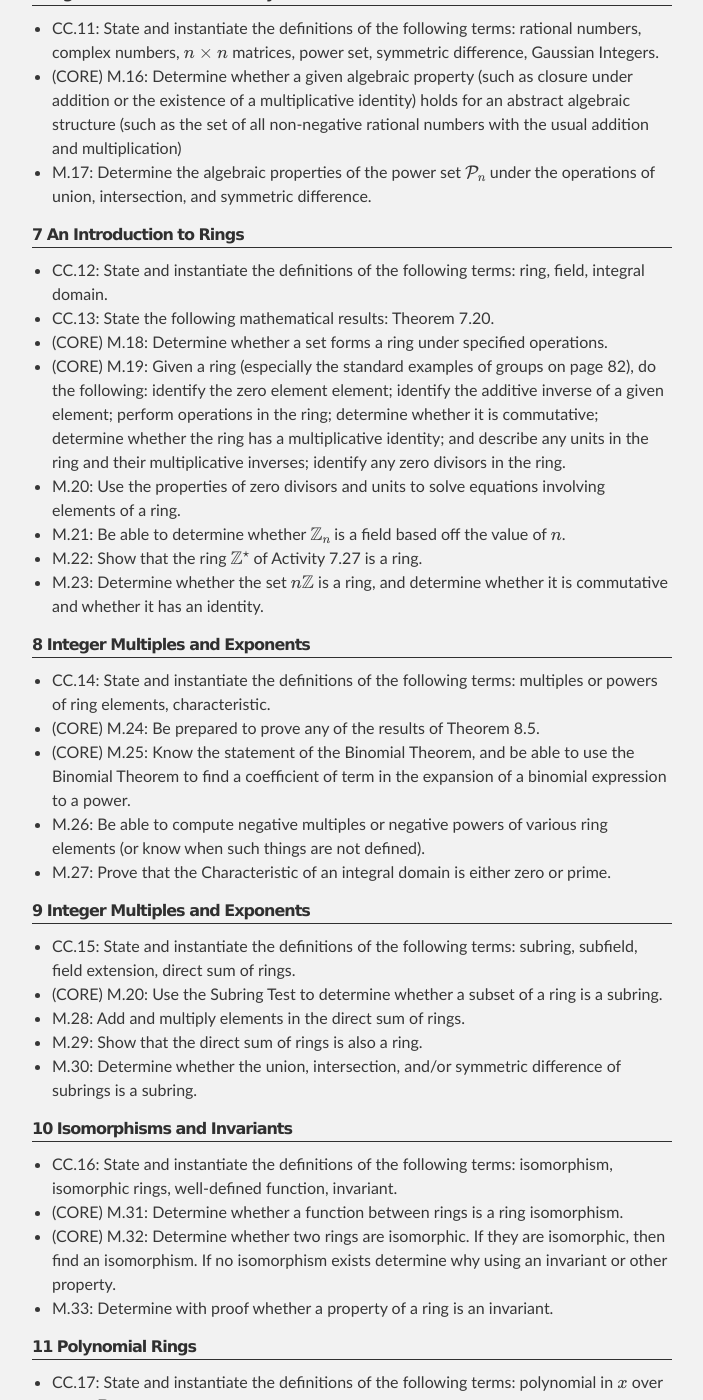
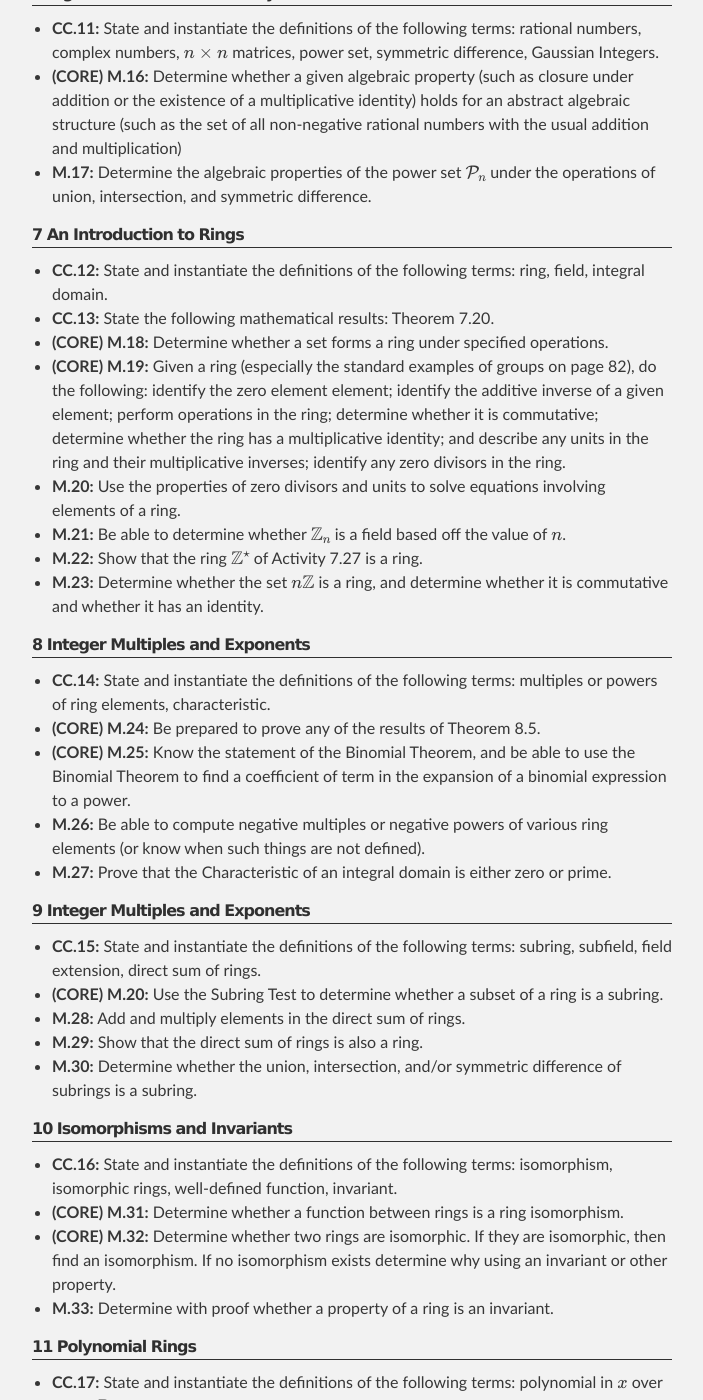
Before and after one commit to sergeballif/NSC-Math-453, a Jekyll site: the page built from LearningObjectives.md, in a window 1280 px wide and 1400 px high, scrolled down 1859 px. Shown: the whole window, without its empty margins (288-991 px from the left). Built offline with Jekyll 4.4.1, drawn with Linux system fonts in a browser that asks for light colours; formulas are drawn with MathJax 3; some of the changed text lies outside the part shown.

```diff
--- a/LearningObjectives.md
+++ b/LearningObjectives.md
@@ -23,87 +23,87 @@ To "__instantiate__" a definition means to construct or state examples of that d
 
 ## 2: Divisibility of Integers
 
-+ CC.3: State and instantiate the definitions of the following terms: divides, quotient, remainder, congruence modulo $n$.
-+ CC.4: State the following mathematical results: Division Algorithm, Well-Ordering Principle.
-+ (CORE) M.5: Know the statement of The Division Algorithm and be able to find $q$ and $r$ for any choice of $a$ and $b$.
-+ (CORE) M.6: Use the definition of congruence modulo $n$ to prove each of the results of Activity 2.12.
++ __CC.3:__ State and instantiate the definitions of the following terms: divides, quotient, remainder, congruence modulo $n$.
++ __CC.4:__ State the following mathematical results: Division Algorithm, Well-Ordering Principle.
++ __(CORE) M.5:__ Know the statement of The Division Algorithm and be able to find $q$ and $r$ for any choice of $a$ and $b$.
++ __(CORE) M.6:__ Use the definition of congruence modulo $n$ to prove each of the results of Activity 2.12.
 
 ## 3 Greatest Common Divisors
 
-+ CC.5: State and instantiate the definitions of the following terms: common divisor, greatest common divisor, linear combination, relatively prime.
-+ CC.6: State the following mathematical results: Theorem 3.4, Theorem 3.9.
-+ (CORE) M.7: Use the Euclidean Algorithm to find the greatest common divisor of two integers.
-+ (CORE) M.8: Know the statment of Bezout's Identity and use the Euclidean algorithm to write $\gcd(a,b)$ as a linear combination of nonzero integers $a$ and $b$.
-+ M.9: Determine which numbers can be written as a linear combination of given integers $a$ and $b$.
++ __CC.5:__ State and instantiate the definitions of the following terms: common divisor, greatest common divisor, linear combination, relatively prime.
++ __CC.6:__ State the following mathematical results: Theorem 3.4, Theorem 3.9.
++ __(CORE) M.7:__ Use the Euclidean Algorithm to find the greatest common divisor of two integers.
++ __(CORE) M.8:__ Know the statment of Bezout's Identity and use the Euclidean algorithm to write $\gcd(a,b)$ as a linear combination of nonzero integers $a$ and $b$.
++ __M.9:__ Determine which numbers can be written as a linear combination of given integers $a$ and $b$.
 
 ## 4 Prime Factorization
 
-+ CC.7: State and instantiate the definitions of the following terms: prime number, composite number.
-+ CC.8: State the following mathematical results: Fundamental Theorem of Arithmetic, Euclid's Lemma.
-+ M.10: Use the Fundamental Theorem of Arithmetic to find a unique factorization of positive integer into primes.
-+ M.11: Use Euclid's Lemma and Theorem 4.5 to show that one number divides another.
++ __CC.7:__ State and instantiate the definitions of the following terms: prime number, composite number.
++ __CC.8:__ State the following mathematical results: Fundamental Theorem of Arithmetic, Euclid's Lemma.
++ __M.10:__ Use the Fundamental Theorem of Arithmetic to find a unique factorization of positive integer into primes.
++ __M.11:__ Use Euclid's Lemma and Theorem 4.5 to show that one number divides another.
 
 ## 5 Equivalence Relations and $\mathbb{Z}_n$
 
-+ CC.9: State and instantiate the definitions of the following terms: relation, equivalence relation, congruence class, equivalence class, integers modulo $n$, Cartesian product, binary operation, well defined, zero divisors, units, multiplicative inverses.
-+ CC.10: State the following mathematical results: Fundamental Theorem of Arithmetic, Euclid's Lemma.
-+ (CORE) M.12: Determine whether a given relation is an equivalence relation
-+ (CORE) M.13: Be able to use an equivalence relation to break up a set into disjoint equivalence classes (as in Theorem 5.6).
-+ M.14: Prove the statement of Exercise 17.
-+ (CORE) M.15: Know how to carry out arithmetic in $\mathbb{Z}_n$ and be able to identify all zero divisors and units in $\mathbb{Z}_n$.
++ __CC.9:__ State and instantiate the definitions of the following terms: relation, equivalence relation, congruence class, equivalence class, integers modulo $n$, Cartesian product, binary operation, well defined, zero divisors, units, multiplicative inverses.
++ __CC.10:__ State the following mathematical results: Fundamental Theorem of Arithmetic, Euclid's Lemma.
++ __(CORE) M.12:__ Determine whether a given relation is an equivalence relation
++ __(CORE) M.13:__ Be able to use an equivalence relation to break up a set into disjoint equivalence classes (as in Theorem 5.6).
++ __M.14:__ Prove the statement of Exercise 17.
++ __(CORE) M.15:__ Know how to carry out arithmetic in $\mathbb{Z}_n$ and be able to identify all zero divisors and units in $\mathbb{Z}_n$.
 
 ## 6 Algebra in Other Number Systems
 
-+ CC.11: State and instantiate the definitions of the following terms: rational numbers, complex numbers, $n\times n$ matrices, power set, symmetric difference, Gaussian Integers.
-+ (CORE) M.16: Determine whether a given algebraic property (such as closure under addition or the existence of a multiplicative identity) holds for an abstract algebraic structure (such as the set of all non-negative rational numbers with the usual addition and multiplication)
-+ M.17: Determine the algebraic properties of the power set $\mathcal{P}_n$ under the operations of union, intersection, and symmetric difference.
++ __CC.11:__ State and instantiate the definitions of the following terms: rational numbers, complex numbers, $n\times n$ matrices, power set, symmetric difference, Gaussian Integers.
++ __(CORE) M.16:__ Determine whether a given algebraic property (such as closure under addition or the existence of a multiplicative identity) holds for an abstract algebraic structure (such as the set of all non-negative rational numbers with the usual addition and multiplication)
++ __M.17:__ Determine the algebraic properties of the power set $\mathcal{P}_n$ under the operations of union, intersection, and symmetric difference.
 
 ## 7 An Introduction to Rings
 
-+ CC.12: State and instantiate the definitions of the following terms: ring, field, integral domain.
-+ CC.13: State the following mathematical results: Theorem 7.20.
-+ (CORE) M.18: Determine whether a set forms a ring under specified operations.
-+ (CORE) M.19: Given a ring (especially the standard examples of groups on page 82), do the following: identify the zero element element; identify the additive inverse of a given element; perform operations in the ring; determine whether it is commutative; determine whether the ring has a multiplicative identity; and describe any units in the ring and their multiplicative inverses; identify any zero divisors in the ring.
-+ M.20: Use the properties of zero divisors and units to solve equations involving elements of a ring.
-+ M.21: Be able to determine whether $\mathbb{Z}_n$ is a field based off the value of $n$.
-+ M.22: Show that the ring $\mathbb{Z}^\star$ of Activity 7.27 is a ring.
-+ M.23: Determine whether the set $n\mathbb{Z}$ is a ring, and determine whether it is commutative and whether it has an identity.
++ __CC.12:__ State and instantiate the definitions of the following terms: ring, field, integral domain.
++ __CC.13:__ State the following mathematical results: Theorem 7.20.
++ __(CORE) M.18:__ Determine whether a set forms a ring under specified operations.
++ __(CORE) M.19:__ Given a ring (especially the standard examples of groups on page 82), do the following: identify the zero element element; identify the additive inverse of a given element; perform operations in the ring; determine whether it is commutative; determine whether the ring has a multiplicative identity; and describe any units in the ring and their multiplicative inverses; identify any zero divisors in the ring.
++ __M.20:__ Use the properties of zero divisors and units to solve equations involving elements of a ring.
++ __M.21:__ Be able to determine whether $\mathbb{Z}_n$ is a field based off the value of $n$.
++ __M.22:__ Show that the ring $\mathbb{Z}^\star$ of Activity 7.27 is a ring.
++ __M.23:__ Determine whether the set $n\mathbb{Z}$ is a ring, and determine whether it is commutative and whether it has an identity.
 
 ## 8 Integer Multiples and Exponents
 
-+ CC.14: State and instantiate the definitions of the following terms: multiples or powers of ring elements, characteristic.
-+ (CORE) M.24: Be prepared to prove any of the results of Theorem 8.5.
-+ (CORE) M.25: Know the statement of the Binomial Theorem, and be able to use the Binomial Theorem to find a coefficient of term in the expansion of a binomial expression to a power.
-+ M.26: Be able to compute negative multiples or negative powers of various ring elements (or know when such things are not defined).
-+ M.27: Prove that the Characteristic of an integral domain is either zero or prime.
++ __CC.14:__ State and instantiate the definitions of the following terms: multiples or powers of ring elements, characteristic.
++ __(CORE) M.24:__ Be prepared to prove any of the results of Theorem 8.5.
++ __(CORE) M.25:__ Know the statement of the Binomial Theorem, and be able to use the Binomial Theorem to find a coefficient of term in the expansion of a binomial expression to a power.
++ __M.26:__ Be able to compute negative multiples or negative powers of various ring elements (or know when such things are not defined).
++ __M.27:__ Prove that the Characteristic of an integral domain is either zero or prime.
 
 ## 9 Integer Multiples and Exponents
 
-+ CC.15: State and instantiate the definitions of the following terms: subring, subfield, field extension, direct sum of rings.
-+ (CORE) M.20: Use the Subring Test to determine whether a subset of a ring is a subring.
-+ M.28: Add and multiply elements in the direct sum of rings.
-+ M.29: Show that the direct sum of rings is also a ring.
-+ M.30: Determine whether the union, intersection, and/or symmetric difference of subrings is a subring.
++ __CC.15:__ State and instantiate the definitions of the following terms: subring, subfield, field extension, direct sum of rings.
++ __(CORE) M.20:__ Use the Subring Test to determine whether a subset of a ring is a subring.
++ __M.28:__ Add and multiply elements in the direct sum of rings.
++ __M.29:__ Show that the direct sum of rings is also a ring.
++ __M.30:__ Determine whether the union, intersection, and/or symmetric difference of subrings is a subring.
 
 ## 10 Isomorphisms and Invariants
-+ CC.16: State and instantiate the definitions of the following terms: isomorphism, isomorphic rings, well-defined function, invariant.
-+ (CORE) M.31: Determine whether a function between rings is a ring isomorphism.
-+ (CORE) M.32: Determine whether two rings are isomorphic. If they are isomorphic, then find an isomorphism. If no isomorphism exists determine why using an invariant or other property.
-+ M.33: Determine with proof whether a property of a ring is an invariant.
++ __CC.16:__ State and instantiate the definitions of the following terms: isomorphism, isomorphic rings, well-defined function, invariant.
++ __(CORE) M.31:__ Determine whether a function between rings is a ring isomorphism.
++ __(CORE) M.32:__ Determine whether two rings are isomorphic. If they are isomorphic, then find an isomorphism. If no isomorphism exists determine why using an invariant or other property.
++ __M.33:__ Determine with proof whether a property of a ring is an invariant.
 
 ## 11 Polynomial Rings
-+ CC.17: State and instantiate the definitions of the following terms: polynomial in $x$ over a ring $R$, coefficients, degree, sum or product of polynomials, polynomial function.
-+ M.34: Demonstrate the difference between polynomials and polynomial functions.
-+ (CORE) M.35: Know the basic properties of polynomials, such as the existence of units or zero divisors, the degree of the product of polynomials (Theorem 11.10), or commutativity.
++ __CC.17:__ State and instantiate the definitions of the following terms: polynomial in $x$ over a ring $R$, coefficients, degree, sum or product of polynomials, polynomial function.
++ __M.34:__ Demonstrate the difference between polynomials and polynomial functions.
++ __(CORE) M.35:__ Know the basic properties of polynomials, such as the existence of units or zero divisors, the degree of the product of polynomials (Theorem 11.10), or commutativity.
 
 ## 12 Divisibility in Polynomial Rings
-+ CC.18: State and instantiate the definitions of the following terms: divisibility, factor, greatest common divisor of polynomials, relatively prime polynomials.
-+ CC.19: State the following mathematical results: The Division Algorithm for a polynomial ring over a field.
-+ (CORE) M.36: State the Division Algorithm for a polynomial ring over a field and demonstrate the truth of the theorem for given polynomials.
++ __CC.18:__ State and instantiate the definitions of the following terms: divisibility, factor, greatest common divisor of polynomials, relatively prime polynomials.
++ __CC.19:__ State the following mathematical results: The Division Algorithm for a polynomial ring over a field.
++ __(CORE) M.36:__ State the Division Algorithm for a polynomial ring over a field and demonstrate the truth of the theorem for given polynomials.
 
 ## 13 Polynomial Functions and Remainders<sup>[1](#myfootnote1)</sup>
-+ CC.20: State and instantiate the definitions of the following terms: root of a polynomial.
-+ CC.21: State the following mathematical results: The Remainder Theorem, The Factor Theorem.
-+ (CORE) M.37: Use a good guess, the Factor Theorem, and the Division Algorithm to completely factor a polynomial.
++ __CC.20:__ State and instantiate the definitions of the following terms: root of a polynomial.
++ __CC.21:__ State the following mathematical results: The Remainder Theorem, The Factor Theorem.
++ __(CORE) M.37:__ Use a good guess, the Factor Theorem, and the Division Algorithm to completely factor a polynomial.
 
 <a name="myfootnote1">1</a>: We will lump Investigations 12 and 13 together. From Investigation 13 we will only cover the Factor Theorem and Remainder Theorem.
```
